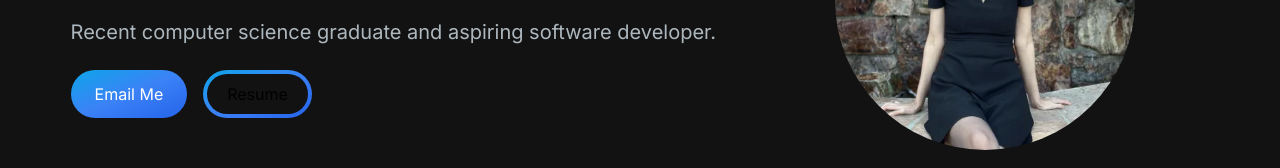
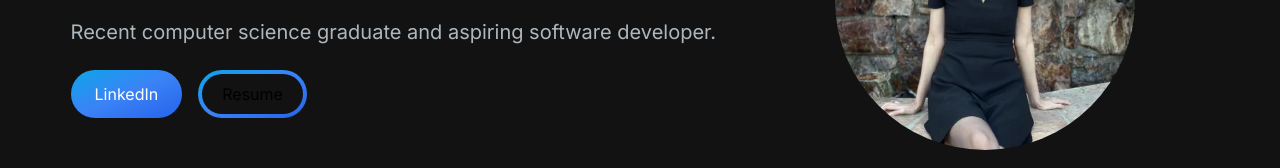
Before and after one commit to chengmic/portfolio-website, a Next.js app: page / in a window 1280 px wide. Shown: the part 270-438 px from the top of the page. Built offline with nearby package versions, Linux system fonts and the light colour scheme.

Commit message:
update hero section links

```diff
--- a/app/components/HeroSection.jsx
+++ b/app/components/HeroSection.jsx
@@ -32,9 +32,9 @@ const HeroSection = () => {
             Recent computer science graduate and aspiring software developer.
           </p>
           <div>
-            <a href="mailto:chengmic@oregonstate.edu">
+            <a href="https://www.linkedin.com/in/chengmic/">
               <button className="px-6 py-3 w-full sm:w-fit rounded-full bg-gradient-to-br from-sky-500 via-blue-500 to-blue-600 hover:bg-slate-200 text-white mr-4">
-                Email Me
+                LinkedIn
               </button>
             </a>
             <a href="/documents/michellecheng_resume.pdf" target="_blank" rel="noopener noreferrer">
```
